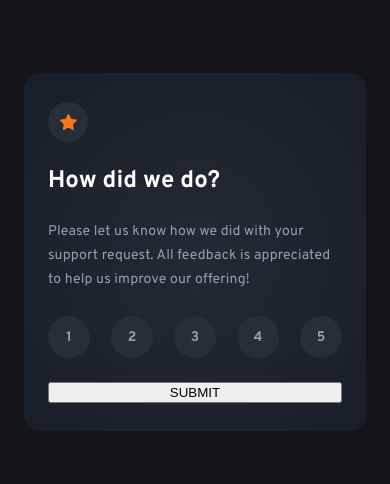
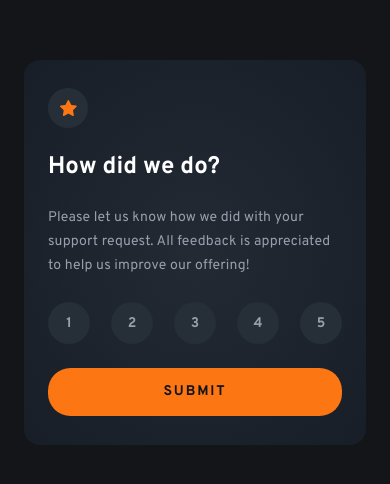
Before and after one commit to danilo2420/FEM_Challenges_InteractiveRatingComponent, a plain HTML site: page index.html in a window 390 px wide. Shown: the part 170-654 px from the top of the page. Drawn offline with Linux system fonts and the light colour scheme.

Commit message:
Mobile: first container done

```diff
--- a/styles/styleMobile.css
+++ b/styles/styleMobile.css
@@ -53,3 +53,22 @@
     left: 1px;
     top: 1px;
 }
+
+.container1__button {
+    all: unset;
+
+    background-color: var(--orange);
+    border-radius: 22.5px;
+    padding: 15px;
+    color: var(--grey950);
+
+    display: flex;
+    justify-content: center;
+    align-items: center;
+
+    /* tp5--bold */
+    font-size: 14px;
+    font-weight: 700;
+    line-height: 18px;
+    letter-spacing: 1.87px;
+}
```
